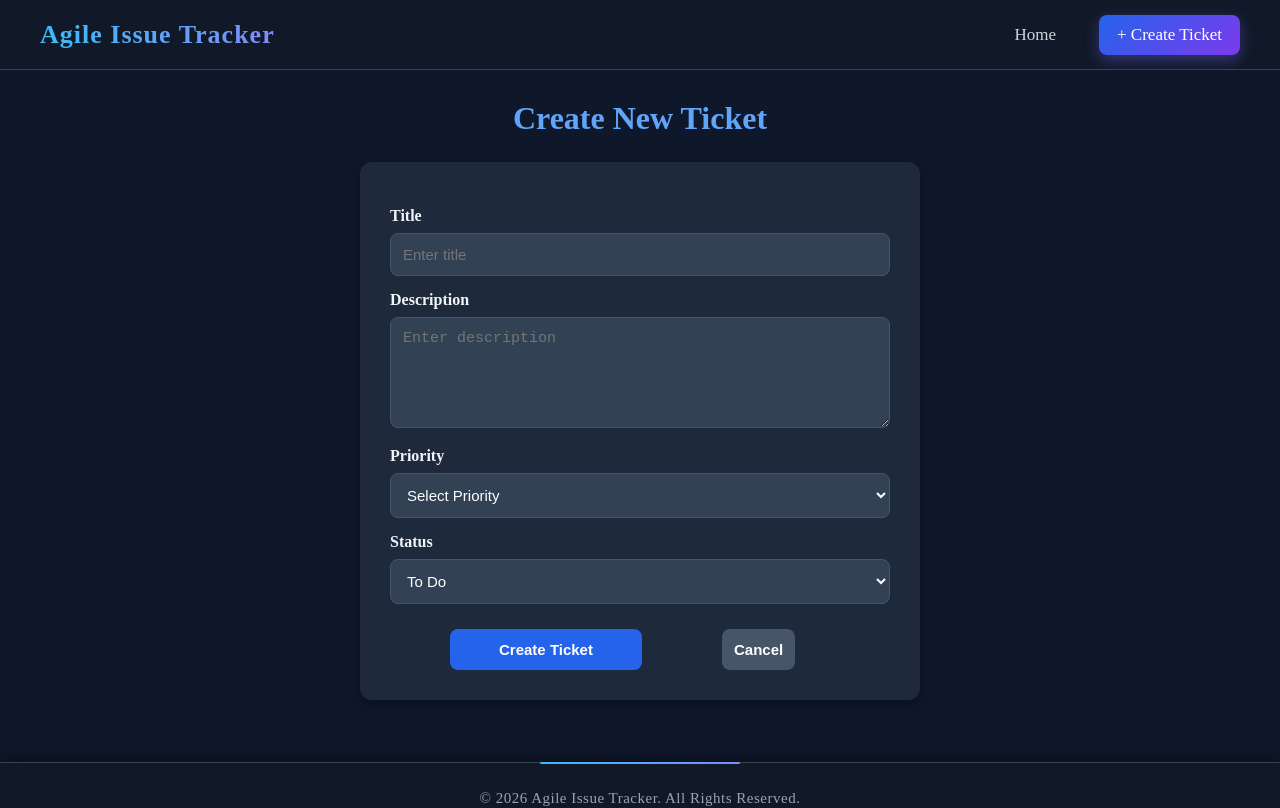
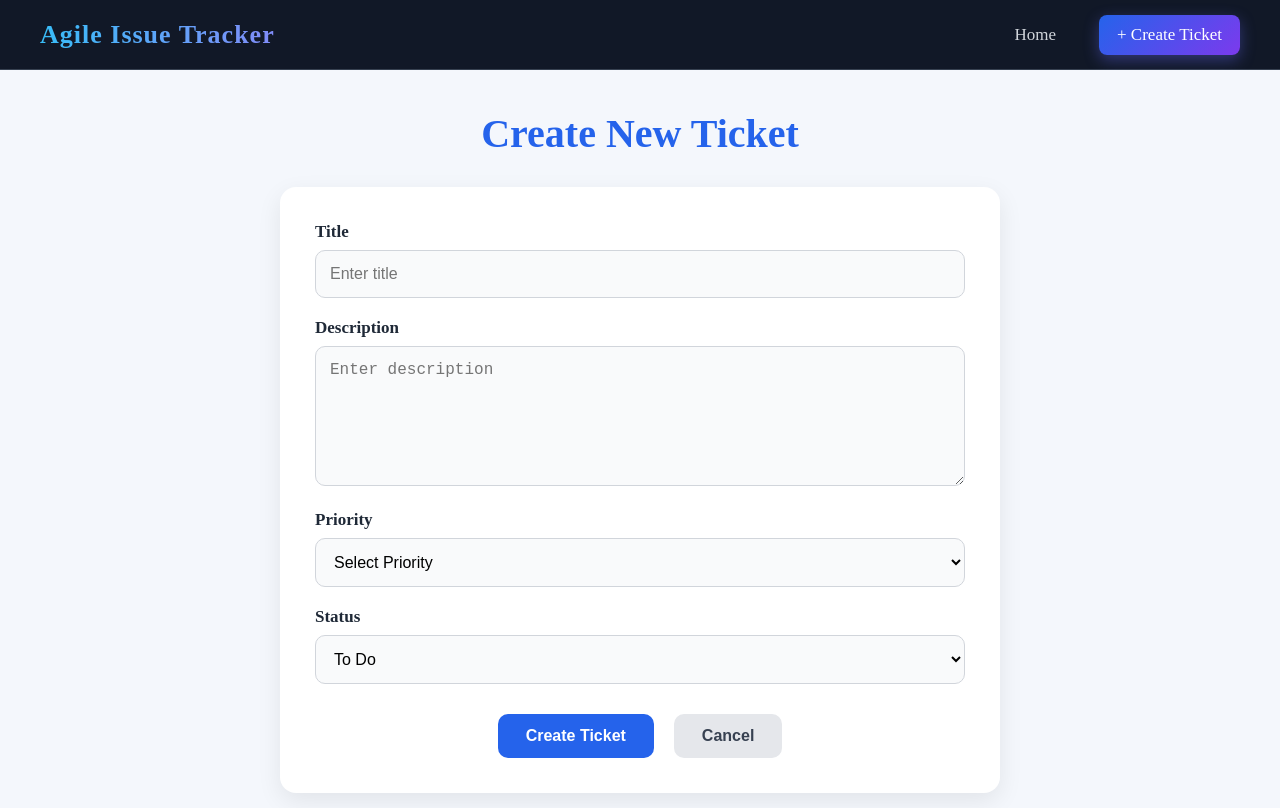
Before and after one commit to pratibhamaurya25-pixel/React-IndustryBasedProject, a React (Vite) app: page /createTicket in a window 1280 px wide. Shown: the top 808 px of the page. Built offline with nearby package versions, Linux system fonts and the light colour scheme.

Commit message:
save changes

```diff
--- a/src/styles/createTicket.css
+++ b/src/styles/createTicket.css
@@ -1,73 +1,91 @@
+/* Page */
+
 .create-ticket {
-  min-height: 79vh;
-  background: #0f172a;
-  padding: 30px;
-}
-
-.ticket-form {
-  width: 100%;
-  max-width: 500px;
-  background: #1e293b;
-  padding: 30px;
-  margin: auto;
-  border-radius: 12px;
-  box-shadow: 0 5px 15px rgba(0, 0, 0, 0.3);
+  min-height: 100vh;
+  background: #f4f7fc;
+  padding: 40px 20px;
 }
 
 .create-ticket h1 {
   text-align: center;
-  color: #60a5fa;
-  margin-bottom: 25px;
+  color: #2563eb;
+  font-size: 2.5rem;
+  margin-bottom: 30px;
+  font-weight: 700;
 }
+
+/* Form */
+
+.ticket-form {
+  width: 100%;
+  max-width: 650px;
+  margin: auto;
+  background: #ffffff;
+  padding: 35px;
+  border-radius: 16px;
+  box-shadow: 0 8px 25px rgba(0, 0, 0, 0.08);
+}
+
+/* Labels */
 
 .ticket-form label {
   display: block;
-  color: #f1f5f9;
+  margin-bottom: 8px;
+  color: #1f2937;
+  font-size: 17px;
   font-weight: 600;
-  margin: 15px 0 8px;
 }
+
+/* Inputs */
 
 .ticket-form input,
 .ticket-form textarea,
 .ticket-form select {
   width: 100%;
-  padding: 12px;
-  background: #334155;
-  color: white;
-  border: 1px solid #475569;
-  border-radius: 8px;
-  font-size: 15px;
+  padding: 14px;
+  margin-bottom: 20px;
+  border: 1px solid #d1d5db;
+  border-radius: 10px;
+  font-size: 16px;
+  background: #f9fafb;
+  transition: 0.3s;
   box-sizing: border-box;
-  outline: none;
+}
+
+.ticket-form textarea {
+  resize: vertical;
+  min-height: 140px;
 }
 
 .ticket-form input:focus,
 .ticket-form textarea:focus,
 .ticket-form select:focus {
-  border-color: #3b82f6;
+  outline: none;
+  border-color: #2563eb;
+  background: white;
+  box-shadow: 0 0 8px rgba(37, 99, 235, 0.2);
 }
 
-.ticket-form textarea {
-  resize: vertical;
-}
-
-
-.form-buttons button {
-  flex: 1;
-  padding: 12px;
-  border: none;
-  border-radius: 8px;
-  font-size: 15px;
-  font-weight: 600;
-  cursor: pointer;
-}
+/* Buttons */
 
 .form-buttons {
   display: flex;
   justify-content: center;
-  gap: 80px;
-  margin: 25px 0px 0px 60px;
+  gap: 20px;
+  margin-top: 10px;
 }
+
+.form-buttons button {
+  border: none;
+  padding: 13px 28px;
+  border-radius: 10px;
+  font-size: 16px;
+  font-weight: 600;
+  cursor: pointer;
+  transition: 0.3s;
+}
+
+/* Create Button */
 
 .form-buttons button[type="submit"] {
   background: #2563eb;
@@ -76,33 +94,44 @@
 
 .form-buttons button[type="submit"]:hover {
   background: #1d4ed8;
+  transform: translateY(-2px);
 }
 
+/* Cancel Button */
+
 .form-buttons button[type="button"] {
-  background: #475569;
-  color: white;
+  background: #e5e7eb;
+  color: #374151;
 }
 
 .form-buttons button[type="button"]:hover {
-  background: #64748b;
+  background: #d1d5db;
+  transform: translateY(-2px);
 }
 
-.form-buttons a {
-  flex: 1;
-  text-decoration: none;
+/* Disabled */
+
+.form-buttons button:disabled {
+  opacity: 0.7;
+  cursor: not-allowed;
 }
 
-@media (max-width: 600px) {
+/* Responsive */
+
+@media (max-width: 768px) {
   .ticket-form {
-    padding: 20px;
+    padding: 25px;
+  }
+
+  .create-ticket h1 {
+    font-size: 2rem;
   }
 
   .form-buttons {
     flex-direction: column;
   }
 
-  .form-buttons button,
-  .form-buttons a {
+  .form-buttons button {
     width: 100%;
   }
 }
```
